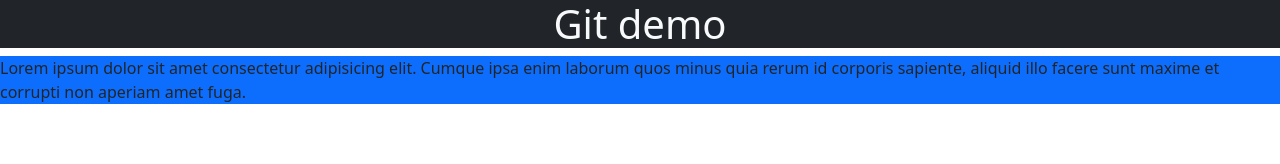
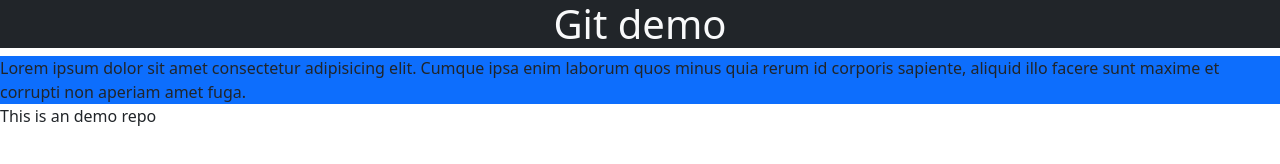
Before and after one commit to dheer2005/demo_git, a plain HTML site: page index.html in a window 1280 px wide. Drawn offline with nearby package versions, Linux system fonts and the light colour scheme.

Commit message:
Update index.html

```diff
--- a/index.html
+++ b/index.html
@@ -11,7 +11,7 @@
 
     <h1 class="text-center bg-dark text-light">Git demo </h1>
     <div class="bg-primary">Lorem ipsum dolor sit amet consectetur adipisicing elit. Cumque ipsa enim laborum quos minus quia rerum id corporis sapiente, aliquid illo facere sunt maxime et corrupti non aperiam amet fuga.</div>
-
+    <p>This is an demo repo</p>
 
     <script src="https://cdn.jsdelivr.net/npm/bootstrap@5.0.2/dist/js/bootstrap.bundle.min.js" integrity="sha384-MrcW6ZMFYlzcLA8Nl+NtUVF0sA7MsXsP1UyJoMp4YLEuNSfAP+JcXn/tWtIaxVXM" crossorigin="anonymous"></script>
 </body>
```
